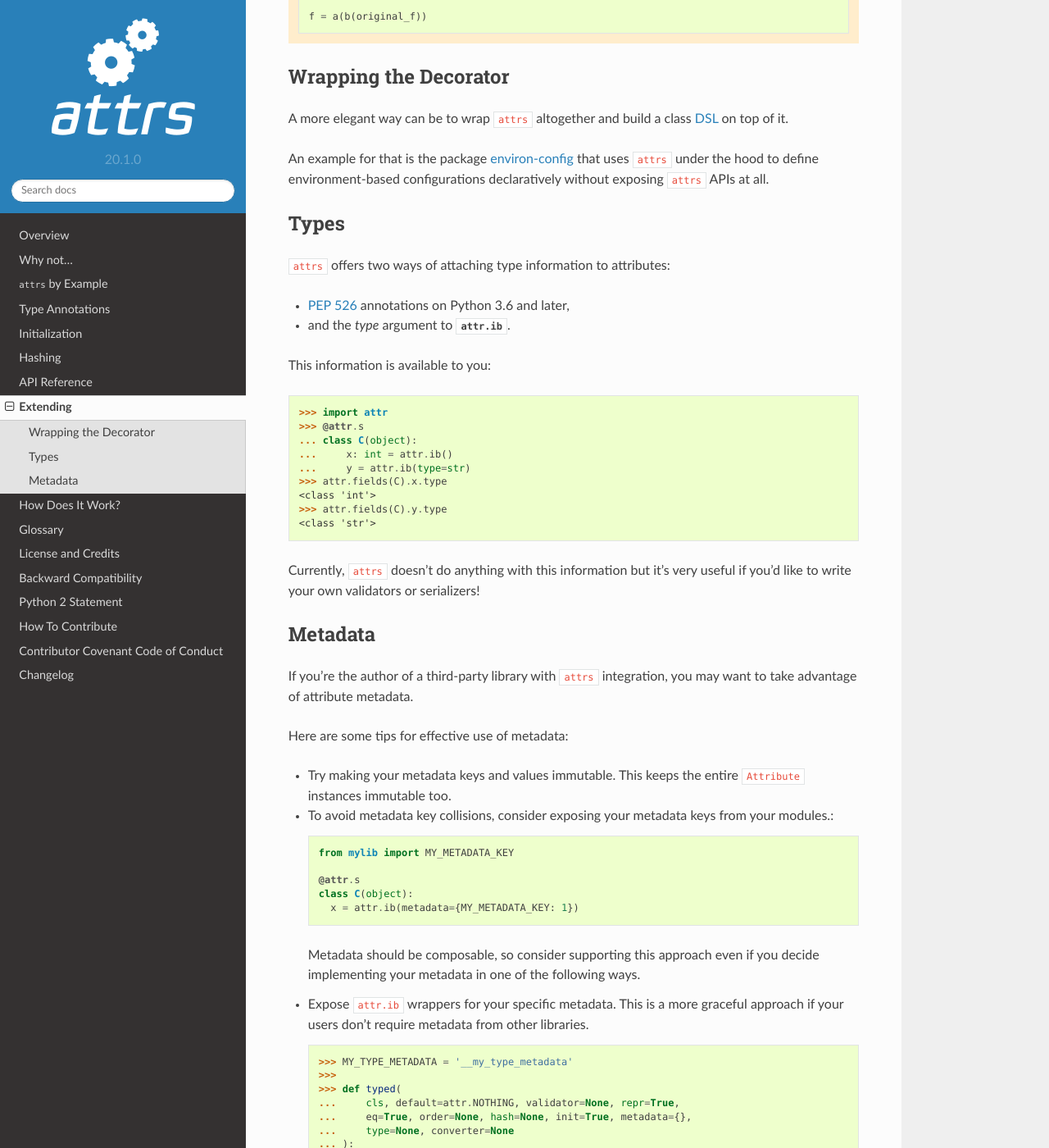
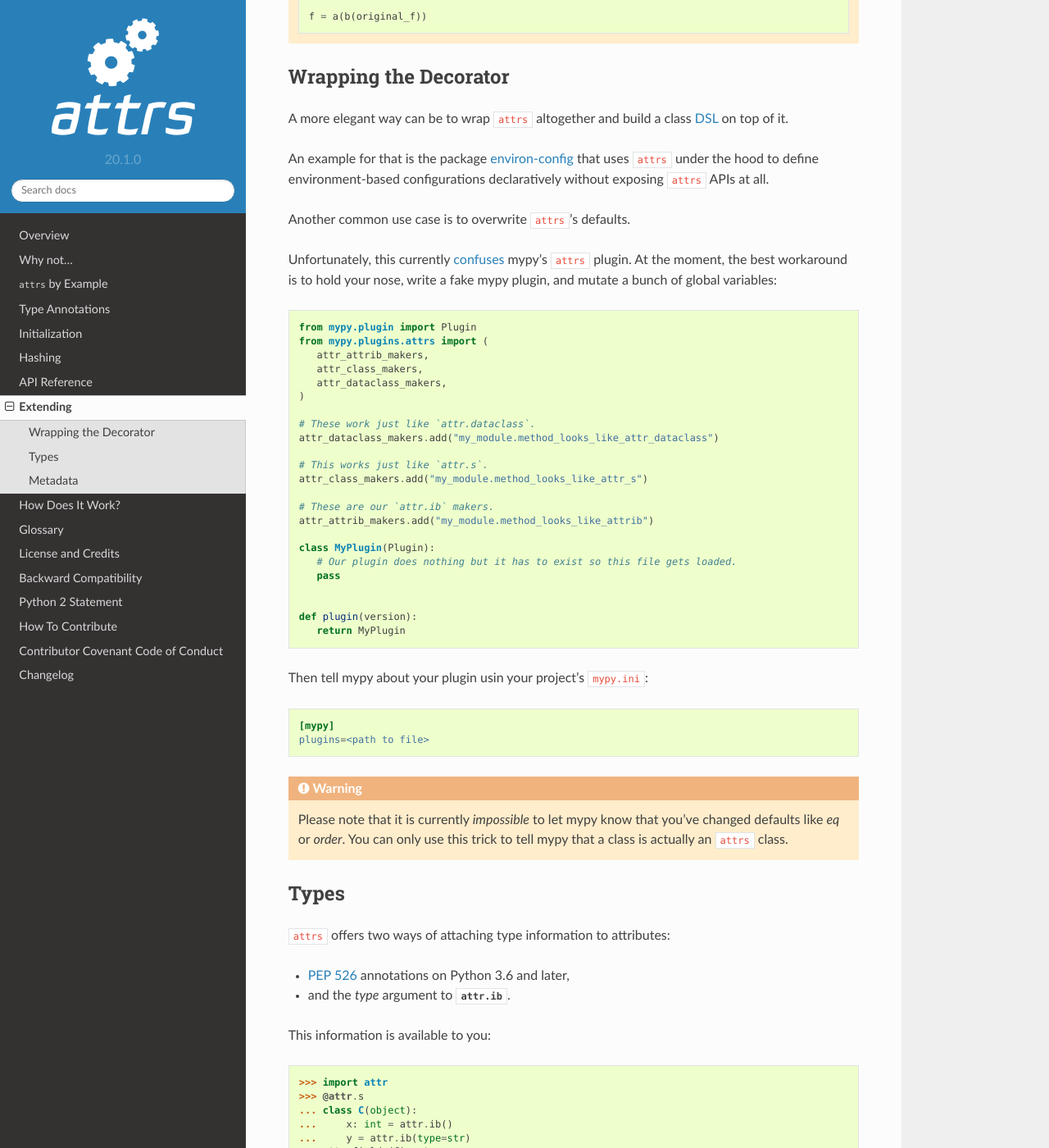
Before and after one commit to python-attrs/attrs, a Sphinx documentation site: the page built from docs/extending.rst, in a window 1280 px wide and 1400 px high, scrolled down 814 px. Shown: the whole window at 82% size. Built offline with Sphinx 7.4.7 and the Read the Docs theme 2.0.0, drawn with Linux system fonts in a browser that asks for light colours.

Commit message:
Document how to write aliases that are recognized by mypy (#650)
Co-authored-by: David Euresti <david@euresti.com>

```diff
--- a/docs/extending.rst
+++ b/docs/extending.rst
@@ -43,6 +43,48 @@ Wrapping the Decorator
 A more elegant way can be to wrap ``attrs`` altogether and build a class `DSL <https://en.wikipedia.org/wiki/Domain-specific_language>`_ on top of it.
 
 An example for that is the package `environ-config <https://github.com/hynek/environ-config>`_ that uses ``attrs`` under the hood to define environment-based configurations declaratively without exposing ``attrs`` APIs at all.
+
+Another common use case is to overwrite ``attrs``'s defaults.
+
+Unfortunately, this currently `confuses <https://github.com/python/mypy/issues/5406>`_ mypy's ``attrs`` plugin.
+At the moment, the best workaround is to hold your nose, write a fake mypy plugin, and mutate a bunch of global variables::
+
+   from mypy.plugin import Plugin
+   from mypy.plugins.attrs import (
+      attr_attrib_makers,
+      attr_class_makers,
+      attr_dataclass_makers,
+   )
+
+   # These work just like `attr.dataclass`.
+   attr_dataclass_makers.add("my_module.method_looks_like_attr_dataclass")
+
+   # This works just like `attr.s`.
+   attr_class_makers.add("my_module.method_looks_like_attr_s")
+
+   # These are our `attr.ib` makers.
+   attr_attrib_makers.add("my_module.method_looks_like_attrib")
+
+   class MyPlugin(Plugin):
+      # Our plugin does nothing but it has to exist so this file gets loaded.
+      pass
+
+
+   def plugin(version):
+      return MyPlugin
+
+
+Then tell mypy about your plugin usin your project's ``mypy.ini``:
+
+.. code:: ini
+
+   [mypy]
+   plugins=<path to file>
+
+
+.. warning::
+   Please note that it is currently *impossible* to let mypy know that you've changed defaults like *eq* or *order*.
+   You can only use this trick to tell mypy that a class is actually an ``attrs`` class.
 
 
 Types
```
